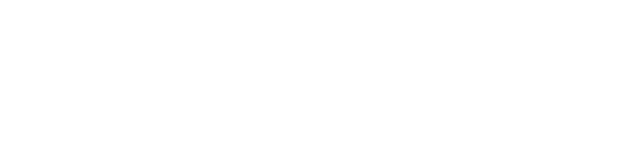
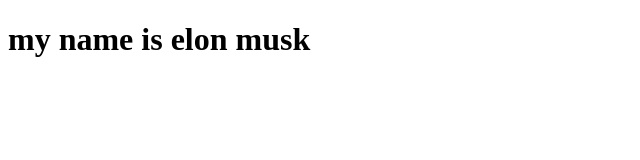
Before and after one commit to futureofworldai/project2, a plain HTML site: page index.html in a window 1280 px wide. Shown: the whole page, without its empty margins (0-640 px from the left). Drawn offline with Linux system fonts and the light colour scheme.

Commit message:
added my name

```diff
--- a/index.html
+++ b/index.html
@@ -6,6 +6,7 @@
     <title>Document</title>
 </head>
 <body>
+    <h1>my name is elon musk</h1>
 
 </body>
 </html>
```
